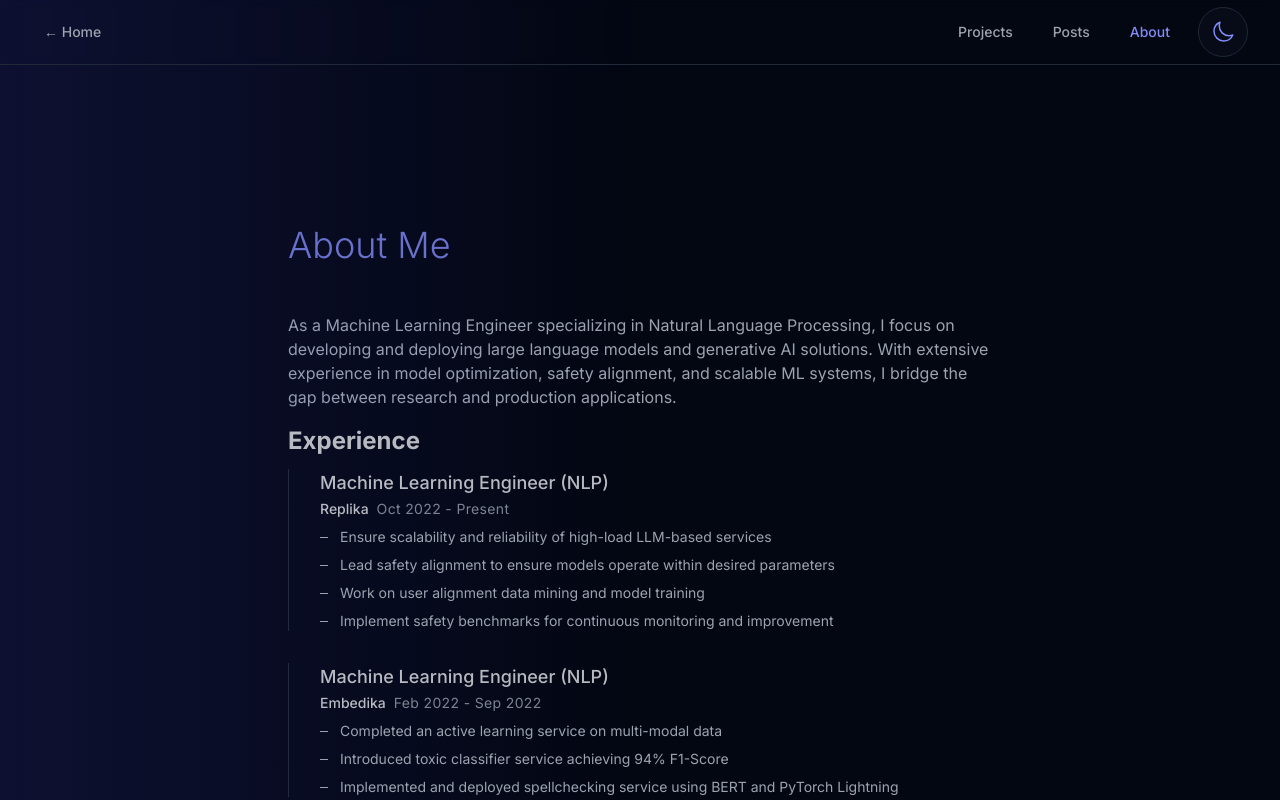
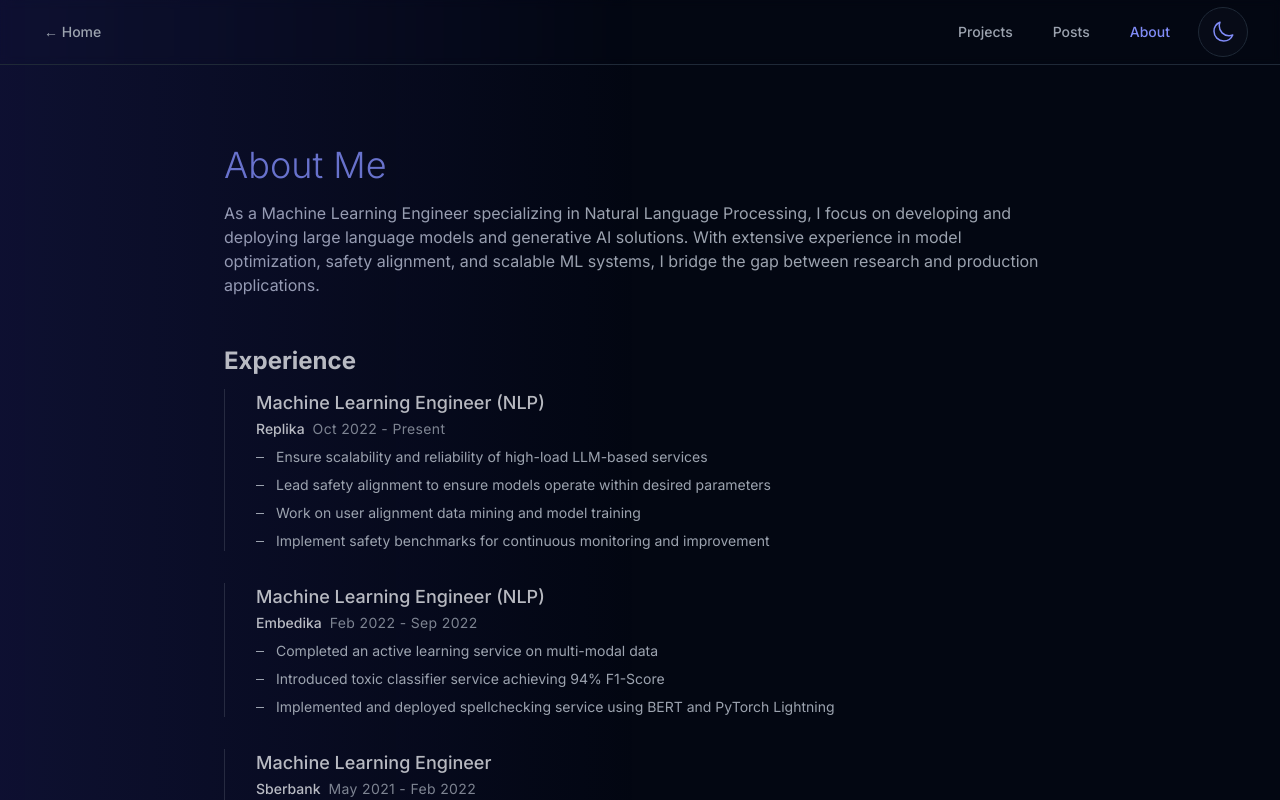
Before and after one commit to esceptico/website, a Next.js app: page /about/mle in a window 1280 px wide. Shown: the top 800 px of the page. Built offline with nearby package versions, Linux system fonts and the light colour scheme.

Commit message:
Refactor About page content with centralized descriptions and simplified layout

```diff
--- a/src/app/about/[mode]/page.tsx
+++ b/src/app/about/[mode]/page.tsx
@@ -13,11 +13,5 @@ export default function DynamicAboutPage() {
     notFound();
   }
 
-  return (
-    <div className="min-h-screen p-8">
-      <div className="max-w-4xl mx-auto px-4 py-12 sm:px-6 lg:px-8">
-        <AboutPage mode={mode} />
-      </div>
-    </div>
-  );
+  return <AboutPage mode={mode} />;
 }
--- a/src/components/AboutPage.tsx
+++ b/src/components/AboutPage.tsx
@@ -6,6 +6,7 @@ import { useEffect, useState } from 'react';
 import { Mode } from '@/types/theme';
 import { MLEContent } from '@/components/MLEContent';
 import { PhotographyContent } from '@/components/PhotographyContent';
+import { mleDescription, photographyDescription } from '@/constants/content';
 
 interface AboutPageProps {
   mode: Mode;
@@ -19,11 +20,12 @@ export function AboutPage({ mode }: AboutPageProps) {
   }, []);
 
   return (
-    <div className="min-h-screen p-8">
+    <div className="p-8">
+      <div className="max-w-4xl mx-auto px-4 py-12 sm:px-6 lg:px-8">
         <motion.div
           initial={{ opacity: 0 }}
           animate={{ opacity: mounted ? 1 : 0.5 }}
-        className="max-w-4xl mx-auto px-4 py-12 sm:px-6 lg:px-8"
+          transition={{ duration: 0.3 }}
         >
           <div className="mb-12">
             <SectionHeader
@@ -32,9 +34,13 @@ export function AboutPage({ mode }: AboutPageProps) {
               variant="primary"
               useAccentColor
             />
+            <p className="mt-4 text-[var(--theme-text-secondary)]">
+              {mode === 'mle' ? mleDescription : photographyDescription}
+            </p>
           </div>
           {mode === 'mle' ? <MLEContent /> : <PhotographyContent />}
         </motion.div>
       </div>
+    </div>
   );
 }
--- a/src/components/MLEContent.tsx
+++ b/src/components/MLEContent.tsx
@@ -7,15 +7,6 @@ import { mleExperiences, mleSkills } from '@/constants/content';
 
 export const MLEContent = () => (
   <div className="space-y-4">
-    <section>
-      <p className="text-[var(--theme-text-secondary)]">
-        As a Machine Learning Engineer specializing in Natural Language Processing, I focus on developing
-        and deploying large language models and generative AI solutions. With extensive experience in
-        model optimization, safety alignment, and scalable ML systems, I bridge the gap between research
-        and production applications.
-      </p>
-    </section>
-
     <section>
       <SectionHeader title="Experience" />
       <div className="space-y-8">
--- a/src/components/PhotographyContent.tsx
+++ b/src/components/PhotographyContent.tsx
@@ -5,14 +5,6 @@ import { SectionHeader } from './SectionHeader';
 
 export const PhotographyContent = () => (
   <div className="space-y-4">
-    <section>
-      <p className="text-[var(--theme-text-secondary)]">
-        Photography is my creative outlet where I explore visual storytelling through both digital
-        and analog mediums. I focus on capturing authentic moments and unique perspectives,
-        combining technical precision with artistic vision.
-      </p>
-    </section>
-
     <section>
       <SectionHeader title="Equipment" />
       <div className="space-y-8 sm:space-y-0 sm:grid sm:grid-cols-2 sm:gap-6">
--- a/src/constants/content.ts
+++ b/src/constants/content.ts
@@ -80,3 +80,7 @@ export const mleSkills: Skills = {
     'Python'
   ]
 };
+
+export const mleDescription = "As a Machine Learning Engineer specializing in Natural Language Processing, I focus on developing and deploying large language models and generative AI solutions. With extensive experience in model optimization, safety alignment, and scalable ML systems, I bridge the gap between research and production applications.";
+
+export const photographyDescription = "Photography is my creative outlet where I explore visual storytelling through both digital and analog mediums. I focus on capturing authentic moments and unique perspectives, combining technical precision with artistic vision.";
```
Lines whose indentation alone changed are shown as unchanged.
